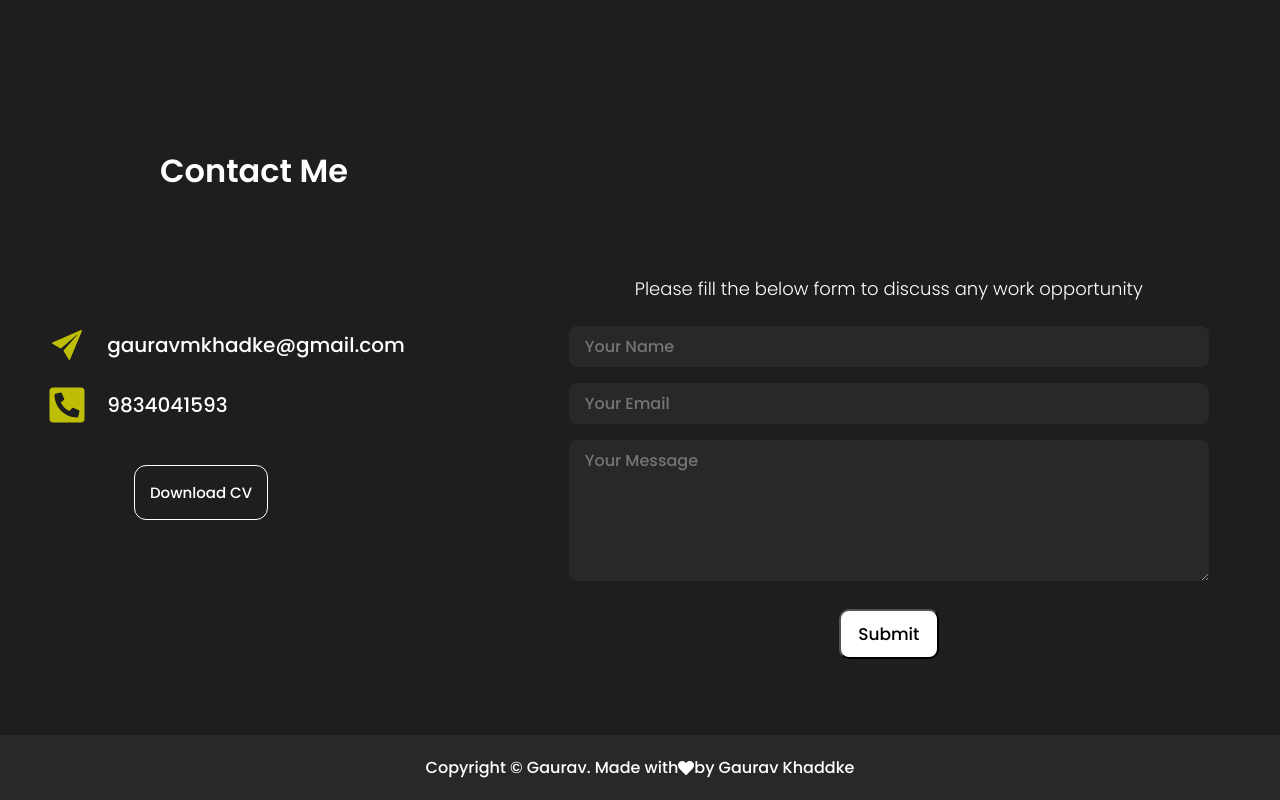
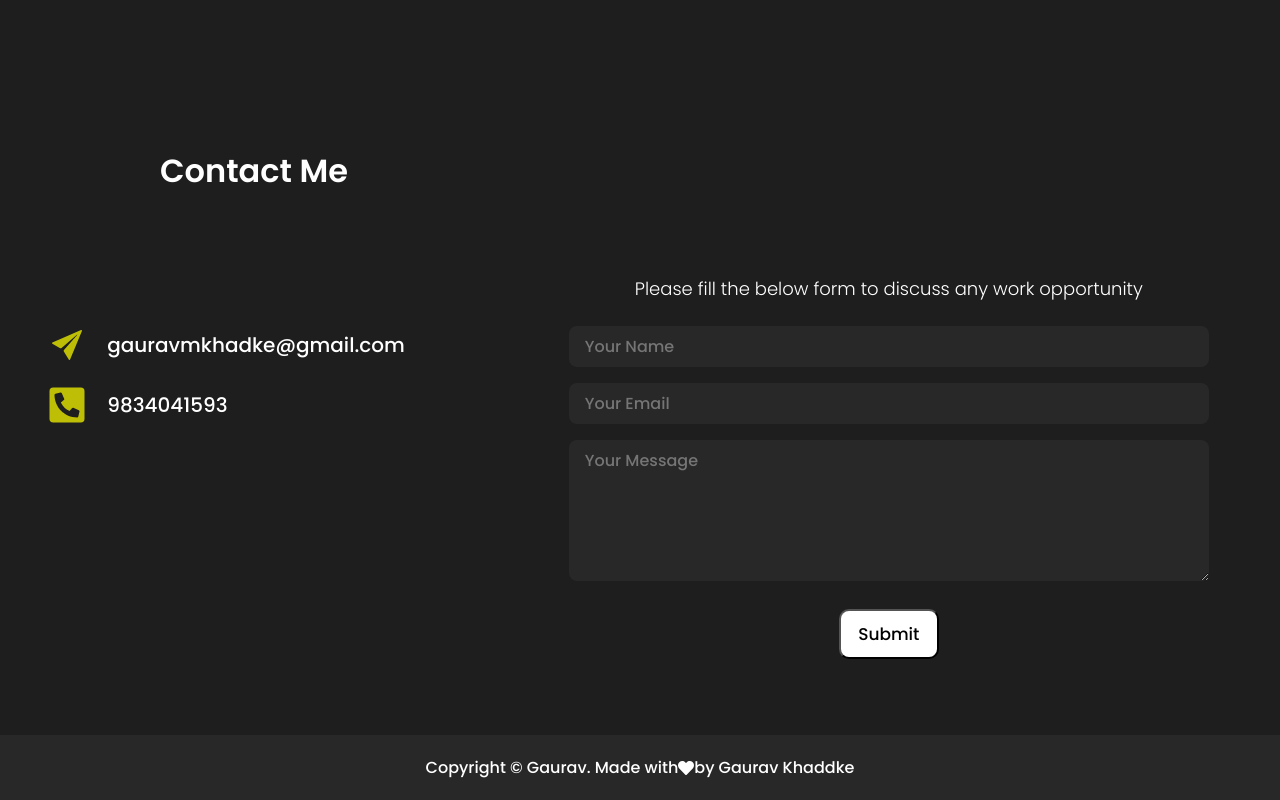
Before and after one commit to gau13/Portfolio, a React (Vite) app: page / in a window 1280 px wide. Shown: the part 3462-4262 px from the top of the page. Built offline with nearby package versions, Linux system fonts and the light colour scheme.

Commit message:
Contact page changes

```diff
--- a/src/components/Contact/Contact.jsx
+++ b/src/components/Contact/Contact.jsx
@@ -29,15 +29,16 @@ const Contact = () => {
       );
   };
 
-  const onButtonClick = () => {
-    const pdfUrl = "https://rxresu.me/gauravmkhadke/full-stack-developer";
-    const link = document.createElement("a");
-    link.href = pdfUrl;
-    link.download = "Resume.pdf"; // specify the filename
-    document.body.appendChild(link);
-    link.click();
-    document.body.removeChild(link);
-  };
+  // const onButtonClick = () => {
+  //   const pdfUrl =
+  //     "https://www.resume.com/resume/builder/ec235a77-254a-4754-b04c-14fd23609b6a";
+  //   const link = document.createElement("a");
+  //   link.href = pdfUrl;
+  //   link.download = "Resume.pdf"; // specify the filename
+  //   document.body.appendChild(link);
+  //   link.click();
+  //   document.body.removeChild(link);
+  // };
   return (
     <div>
       <div className="subtitle">
@@ -60,7 +61,7 @@ const Contact = () => {
                 href="file:///C:/Users/ADMIN/Downloads/clrqjg9a800671437jjb4g0cr-_3_.pdf"
                 download
               > */}
-              <button onClick={onButtonClick}>Download CV</button>
+              {/* <button onClick={onButtonClick}>Download CV</button> */}
               {/* </a> */}
             </div>
             <div className="second">
```
